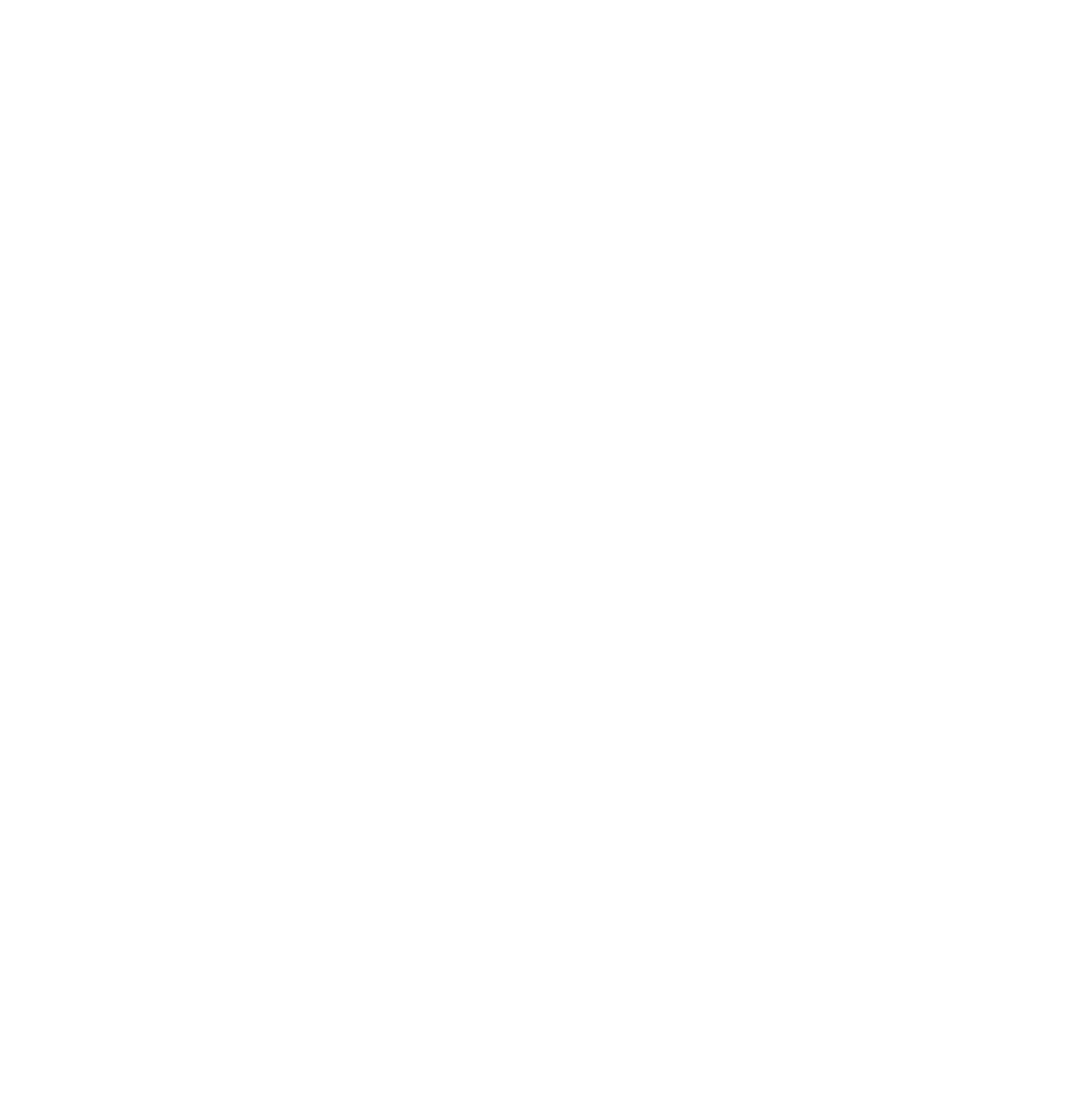
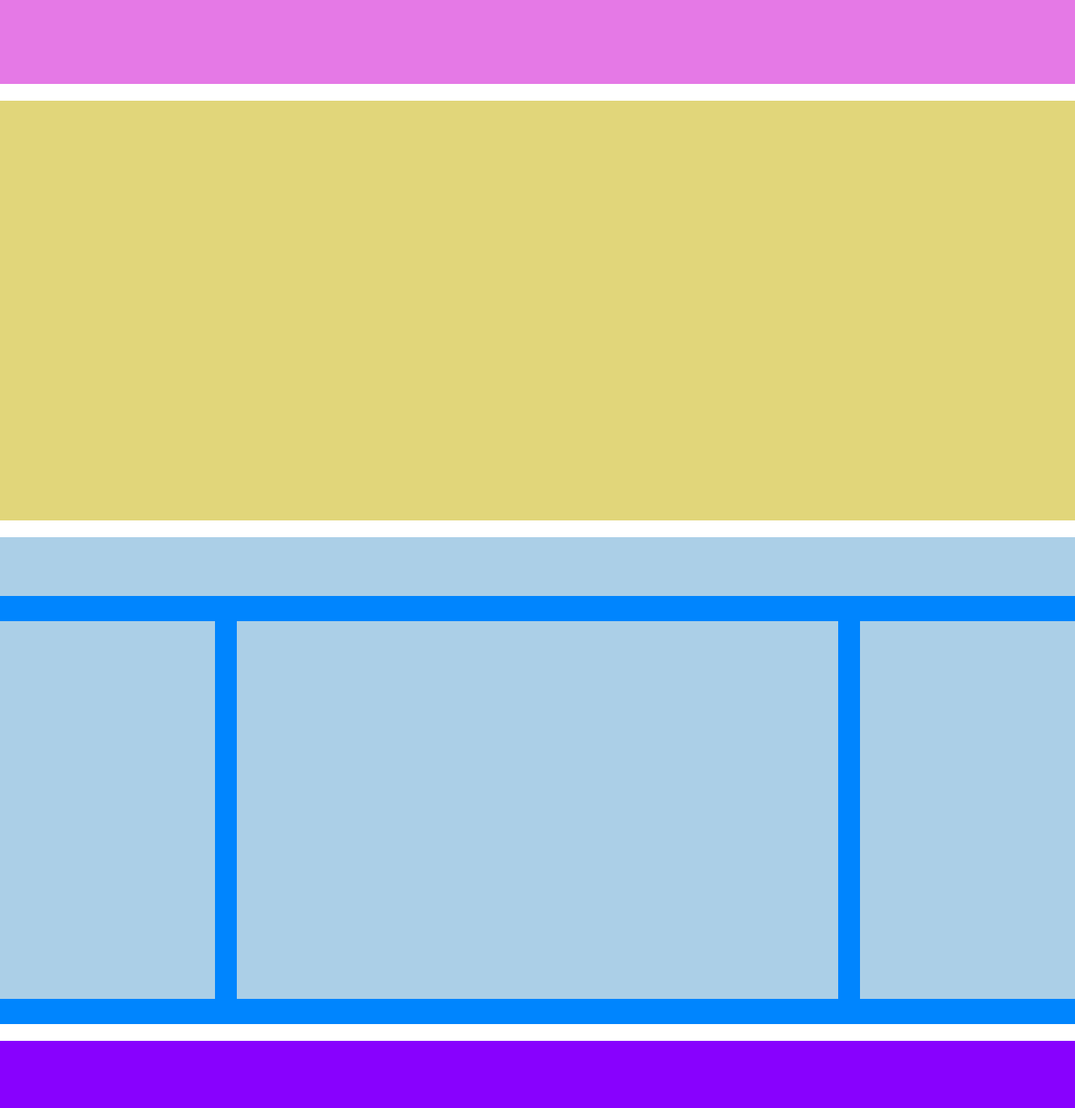
Before and after one commit to GianlucaPolcino/htmlcss-struttura-wp, a plain HTML site: page index.html in a window 1280 px wide. Shown: the whole page at 84% size. Before the commit the page ends 800 px from the top, so only its background shows below. Drawn offline with Linux system fonts and the light colour scheme.

Commit message:
layout without padding

```diff
--- a/assets/css/style.css
+++ b/assets/css/style.css
@@ -3,3 +3,52 @@ box-sizing: border-box;
 margin: 0;
 padding: 0;
 }
+
+header{
+    height: 100px;
+    background-color: #e579e6;
+}
+
+.jumbo{
+    height: 500px;
+    background-color: #e1d67a;
+    margin: 20px 0;
+}
+
+.main-content{
+    background-color: #0085fe;
+    margin: 20px 0;
+
+}
+
+.clearfix::after{
+    content: "";
+    display: table;
+    clear: both;
+}
+
+.main-content-header{
+    height: 70px;
+    background-color: #abcfe7;
+}
+
+aside, section{
+    float: left;
+    background-color: #abcfe7;
+    margin: 30px 0;
+    height: 450px;
+}
+
+aside{
+    width: 20%;
+}
+
+section{
+    width: 56%;
+    margin: 30px 2%;
+}
+
+footer{
+    height: 80px;
+    background-color: #8801fe;
+}
--- a/index.html
+++ b/index.html
@@ -8,6 +8,19 @@
     <title>Structure</title>
 </head>
 <body>
+    <header></header>
+    <main>
+        <div class="jumbo"></div>
+        <div class="main-content">
+            <div class="main-content-header"></div>
+            <div class="clearfix">
+                <aside></aside>
+                <section></section>
+                <aside></aside>
+            </div>
+        </div>
+    </main>
+    <footer></footer>
 
 </body>
 </html>
```
